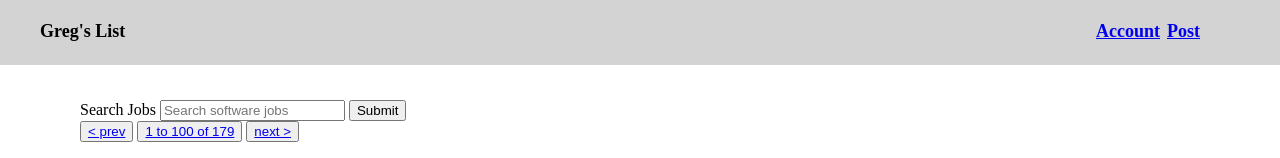
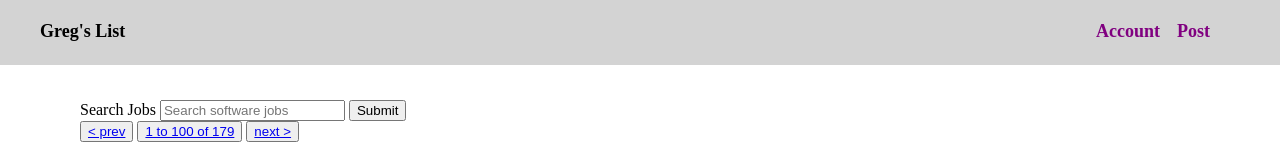
Before and after one commit to tachyla/GregsList, a plain HTML site: page index.html in a window 1280 px wide. Shown: the top 158 px of the page. Drawn offline with Linux system fonts and the light colour scheme.

Commit message:
account and post spacing

```diff
--- a/main.css
+++ b/main.css
@@ -26,12 +26,16 @@ main {
  }
  .navcontainer ul li:nth-child(2) {
  	position: absolute;
- 	right: 80px;
+ 	right: 70px;
 }
  .navcontainer ul li:last-child {
  	position: absolute;
  	right: 120px;
- }
+}
+.navcontainer ul li a {
+	text-decoration: none;
+	color: purple;
+}
 /*.searchcontainer {
 	position: relative;
 	height: 200px;
```
